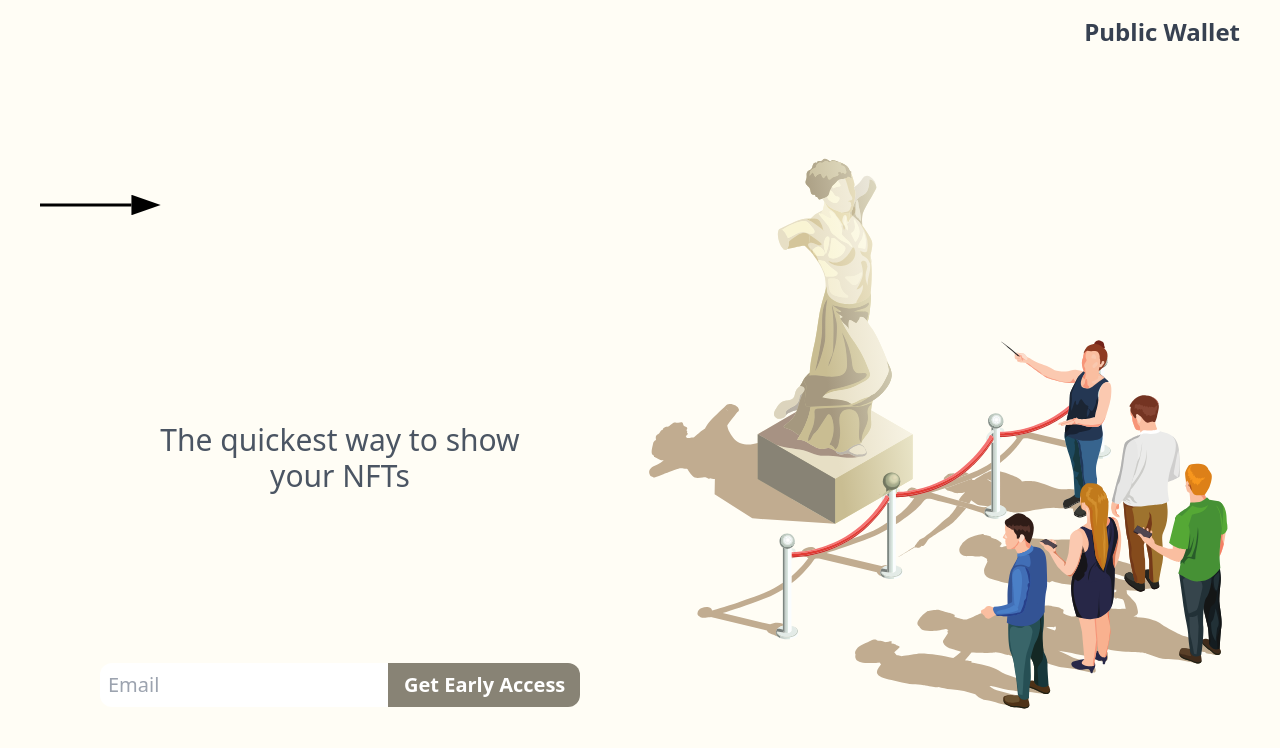
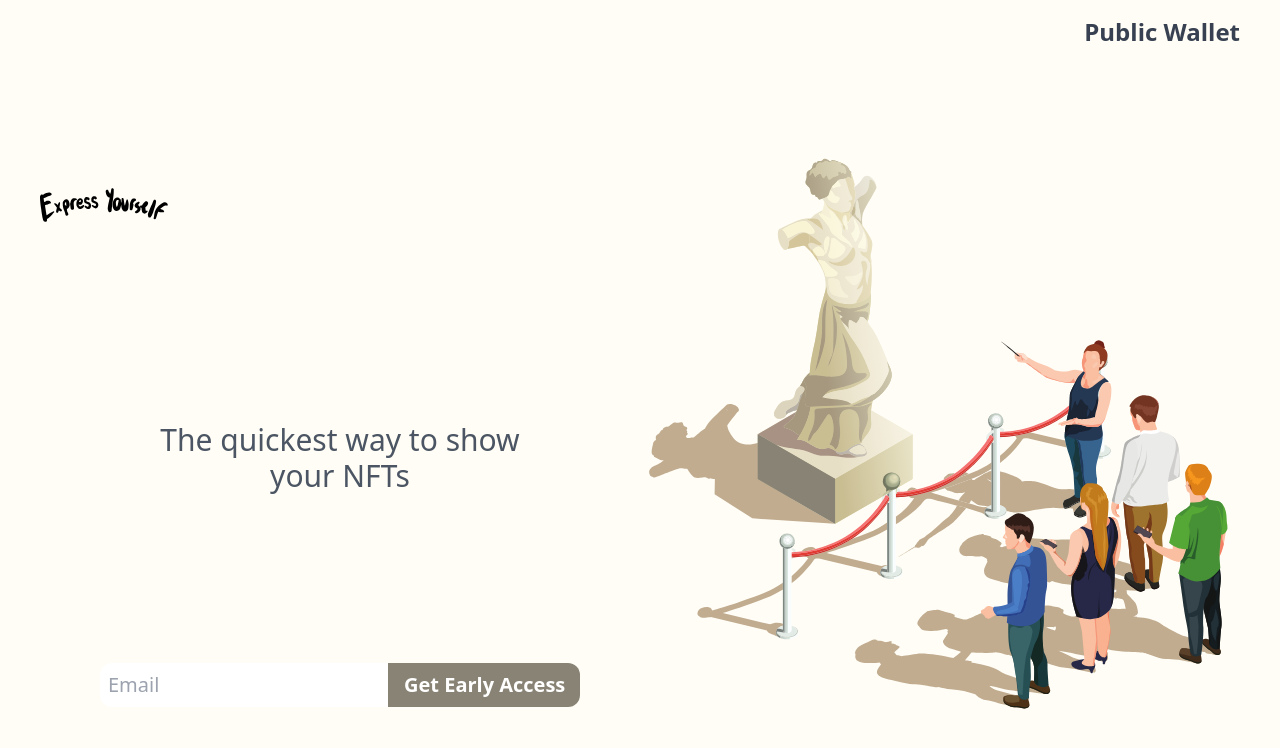
Before and after one commit to turcottep/cryptus, a Next.js app in the folder cryptus-app/: page / in a window 1280 px wide. Shown: the top 748 px of the page. Built offline with nearby package versions, Linux system fonts and the light colour scheme; no server answers.

Commit message:
updated svg

```diff
--- a/cryptus-app/components/LandingPage.tsx
+++ b/cryptus-app/components/LandingPage.tsx
@@ -14,7 +14,7 @@ export default function LandingPage() {
               <img
                 draggable="false"
                 className="w-32 flex-1 h-32"
-                src="express.svg"
+                src="bighead.svg"
               />
             </div>
             <div className="text-center">
```
Also changed, not shown: cryptus-app/public/Express.svg (deleted), cryptus-app/public/bighead.svg (added).
